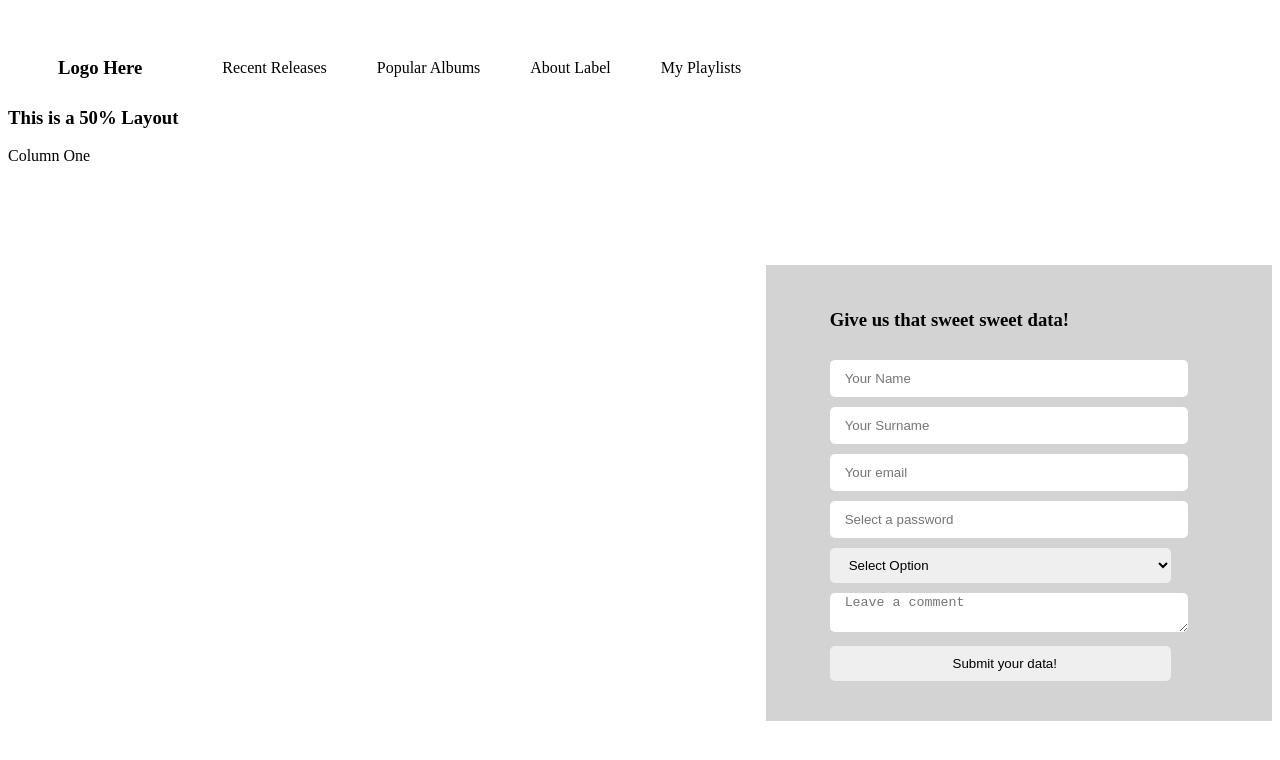
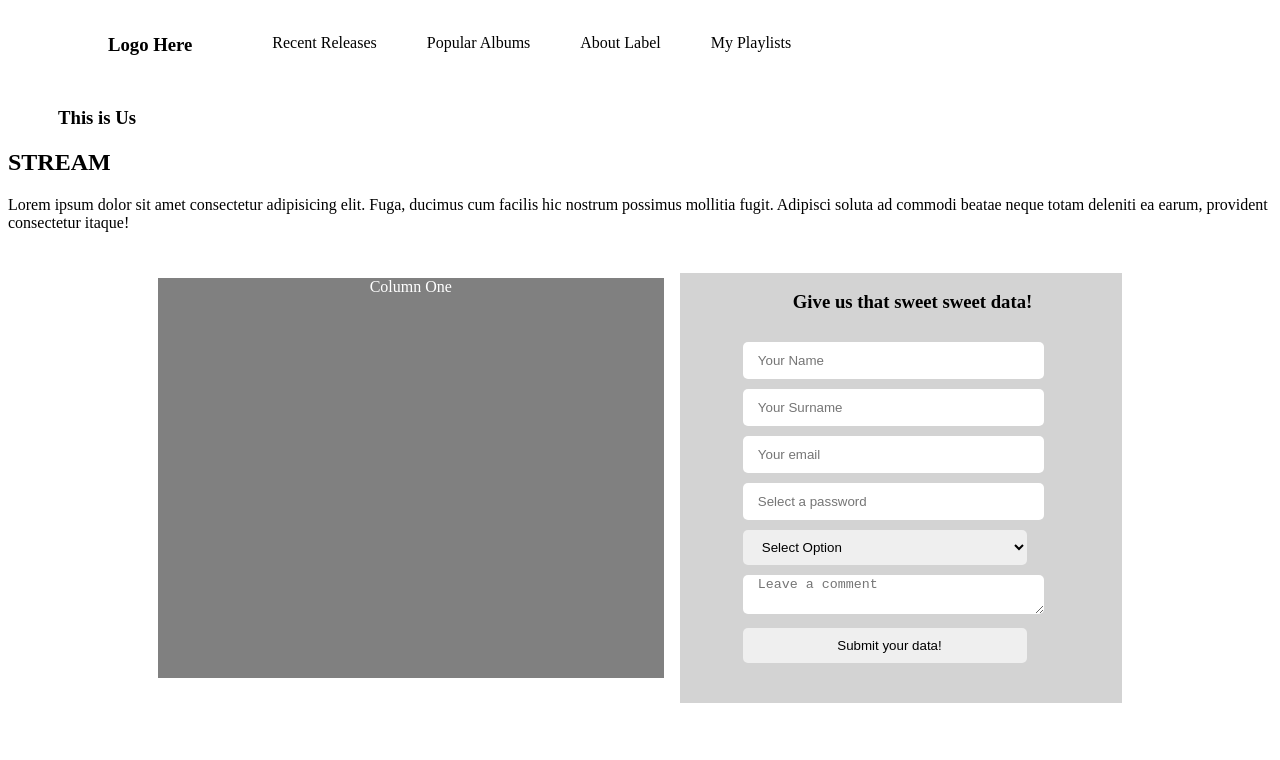
Before and after one commit to Zani231089/Term1_Final, a plain HTML site: page pages/pagetwo.html in a window 1280 px wide. Shown: the top 760 px of the page. Drawn offline with Linux system fonts and the light colour scheme.

Commit message:
Page two finalizing

```diff
--- a/css/pagetwo.css
+++ b/css/pagetwo.css
@@ -7,7 +7,27 @@ nav{
 .logo{
     float: left;
     margin-left: 50px;
+    margin-top:7px;
+}
+
+h3{
+    margin-left: 50px;
+}
+
+.half{
+    height: 600px;
+}
+
+.col-1{
+    width:40%;
+    height:400px;
+    background-color: grey;
+    text-align: center;
+    color: white;
+    float: left;
+    margin-left: 150px;
     margin-top: 30px;
+
 }
 
 .nav-con{
@@ -15,7 +35,7 @@ nav{
     height:50px;
     float:left;
     padding-right:10px;
-    margin-top: 35px;
+    margin-top: 10px;
 }
 
 .nav-con ul{
@@ -31,15 +51,15 @@ nav{
 }
 
 form{
-    width:30%;
+    width:25%;
     margin: 0 auto;
-    margin-top:100px;
+    margin-top:25px;
     background-color: lightgray;
     padding-left: 5%;
     padding-right: 5%;
-    padding-top:25px;
     padding-bottom: 40px;
     float: right;
+    margin-right: 150px;
 }
 
 .form-input{
--- a/pages/pagetwo.html
+++ b/pages/pagetwo.html
@@ -22,7 +22,9 @@
     </nav>
 
     <section class="half">
-        <h3>This is a 50% Layout</h3>
+        <h3>This is Us</h3>
+        <h1>STREAM</h1>
+        <p>Lorem ipsum dolor sit amet consectetur adipisicing elit. Fuga, ducimus cum facilis hic nostrum possimus mollitia fugit. Adipisci soluta ad commodi beatae neque totam deleniti ea earum, provident consectetur itaque!</p>
         <div class="col-1">Column One</div>
         <div class="col-2">
             <form>
```
